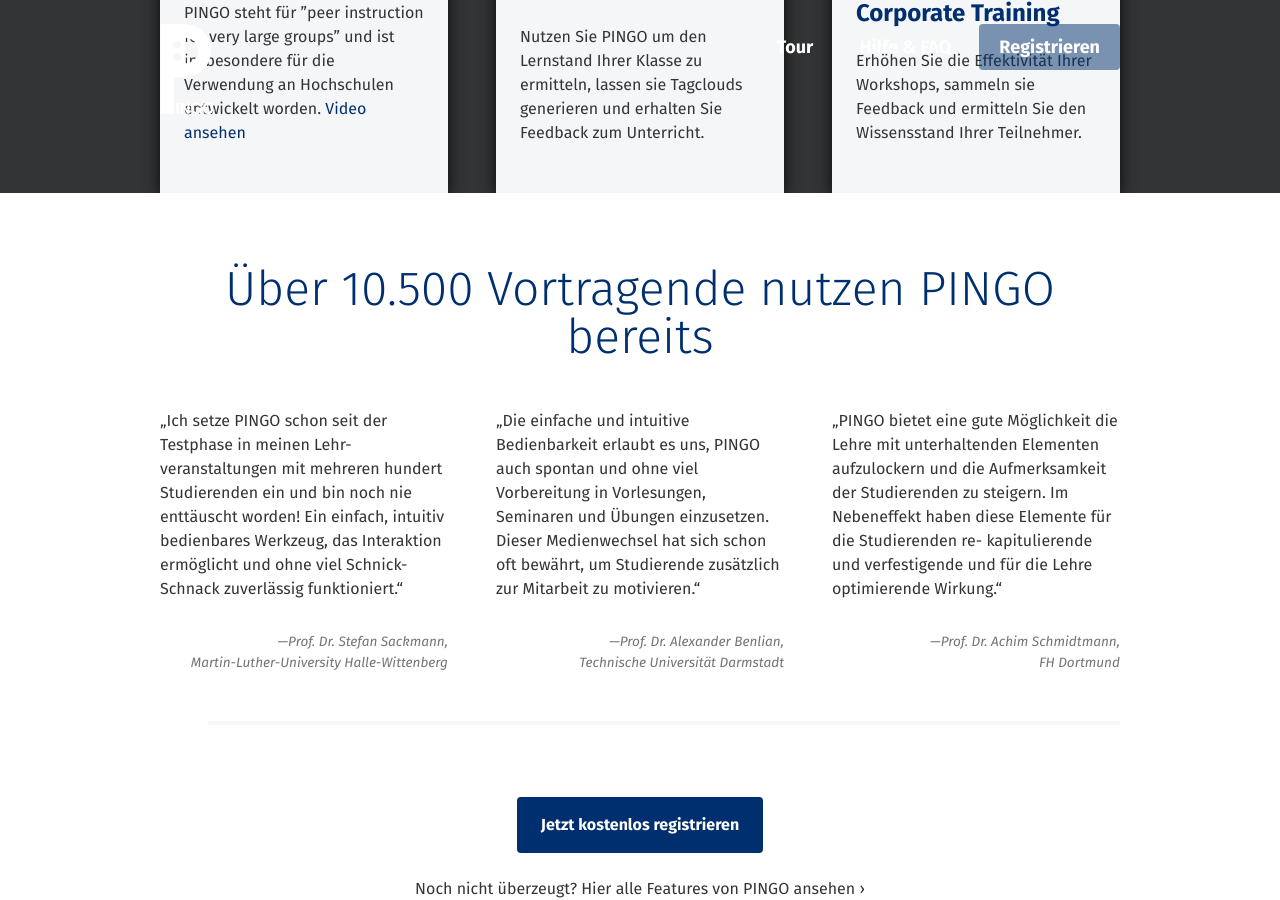
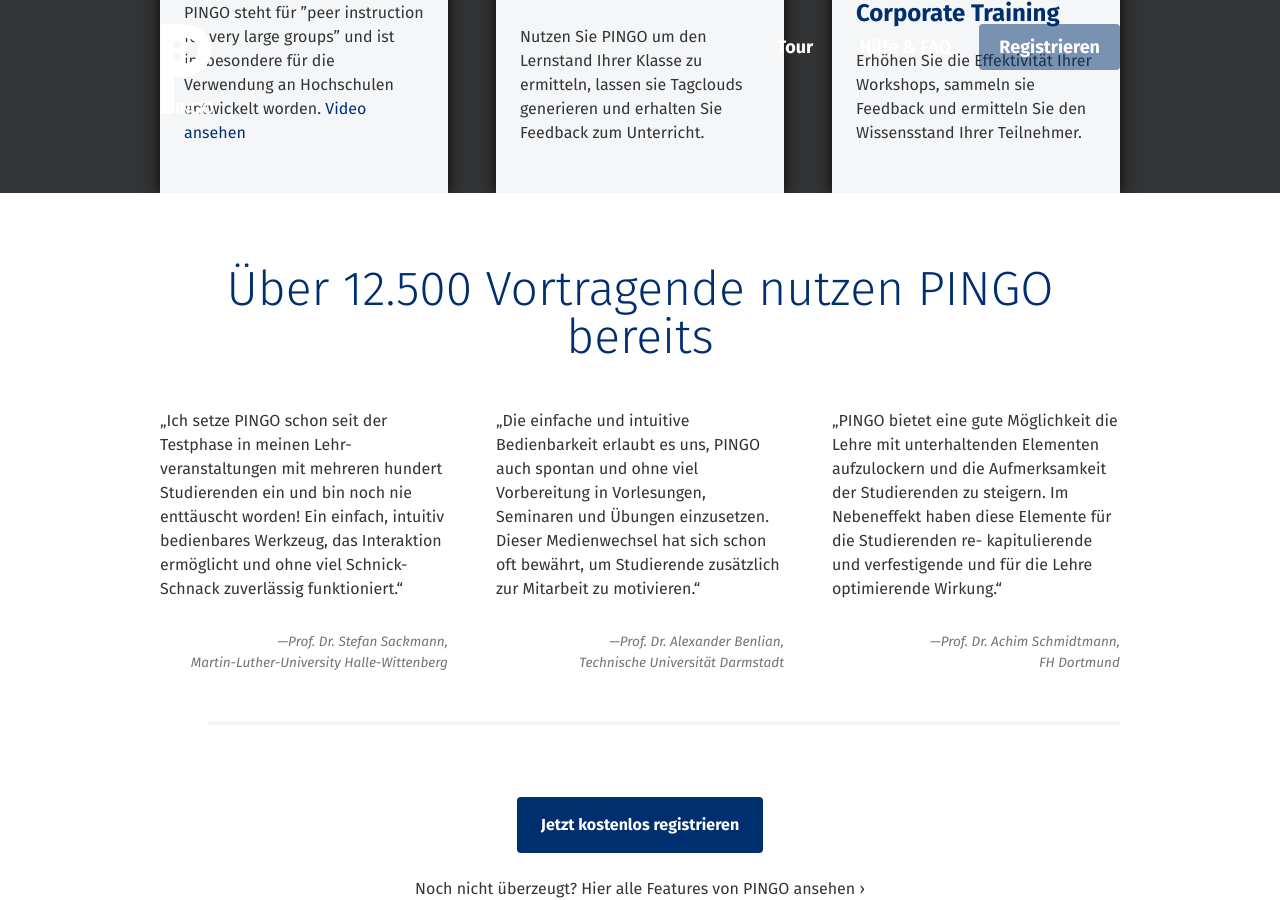
Before and after one commit to PingoUPB/pingoupb.github.io, a Jekyll site: the page built from de/index.html, in a window 1280 px wide and 900 px high, scrolled down 1535 px. Built offline with Jekyll 4.4.1, drawn with Linux system fonts in a browser that asks for light colours; nearby versions of some CDN libraries; Markdown is read by kramdown in place of the engine named in the settings.

Commit message:
updates the current no. of presenters (Deutsch).

```diff
--- a/_includes/container/testimonials.de.html
+++ b/_includes/container/testimonials.de.html
@@ -1,6 +1,6 @@
 <section class="testimonials">
 	<div class="centered">
-		<h1 class="testimonials__title">Über 10.500 Vortragende nutzen PINGO bereits</h1>
+		<h1 class="testimonials__title">Über 12.500 Vortragende nutzen PINGO bereits</h1>
 		<div class="grid">
 
 			{% for q in site.data.testimonials_de %}
```
